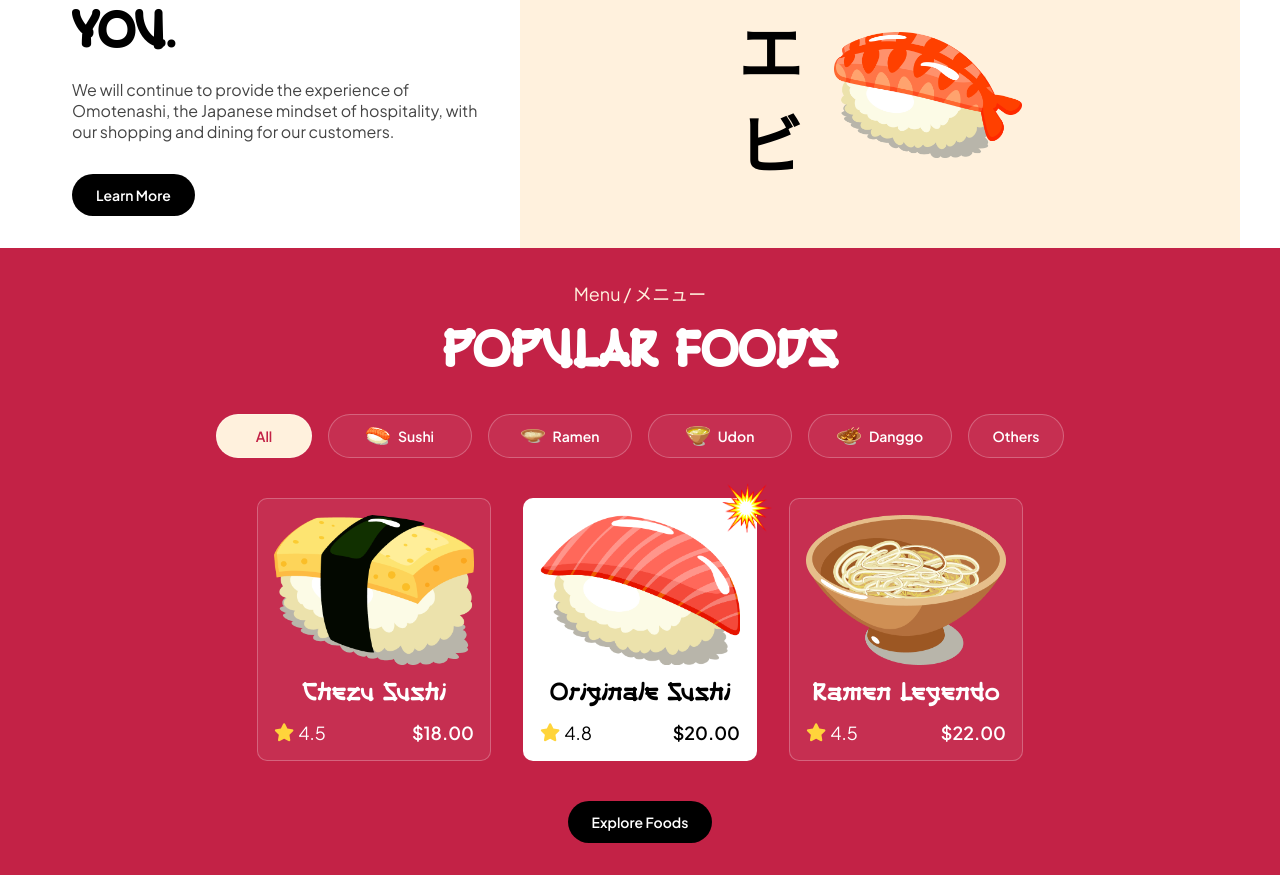
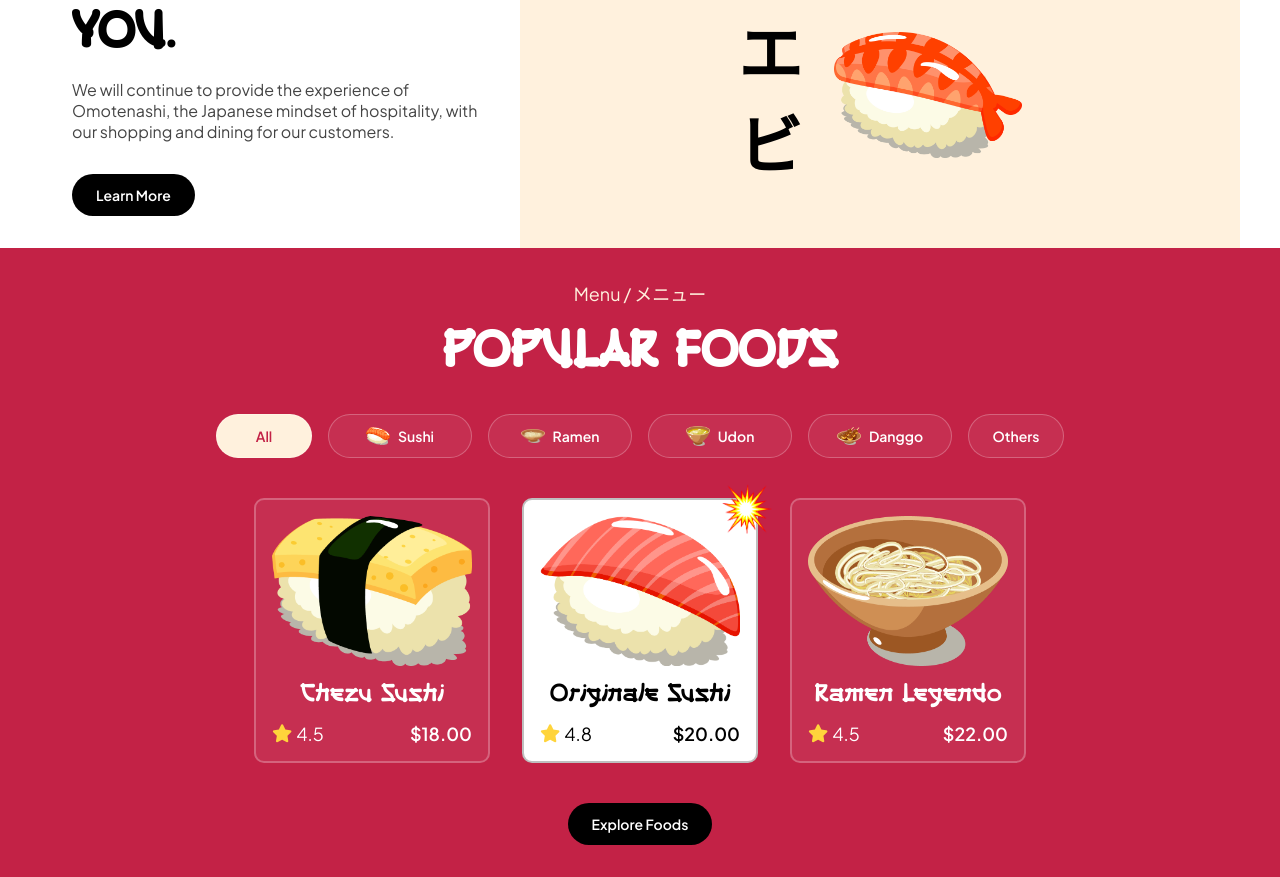
Before and after one commit to ilhamifham/shokunami, a plain HTML site: page index.html in a window 1280 px wide. Shown: the part 949-1826 px from the top of the page. Drawn offline with nearby package versions, Linux system fonts and the light colour scheme.

Commit message:
Updated the menu.css

```diff
--- a/css/sections/menu.css
+++ b/css/sections/menu.css
@@ -72,7 +72,7 @@
 }
 
 .menu__cards article {
-  border: 1px solid #ffffff40;
+  border: 2px solid #ffffff40;
   background-color: #ffffff10;
   color: var(--color-white);
   border-radius: 10px;
@@ -83,6 +83,7 @@
 .menu__cards article:nth-child(2) {
   background-color: var(--color-white);
   color: var(--color-black);
+  border-color: #00000040;
 }
 
 .menu__cards article img {
```
